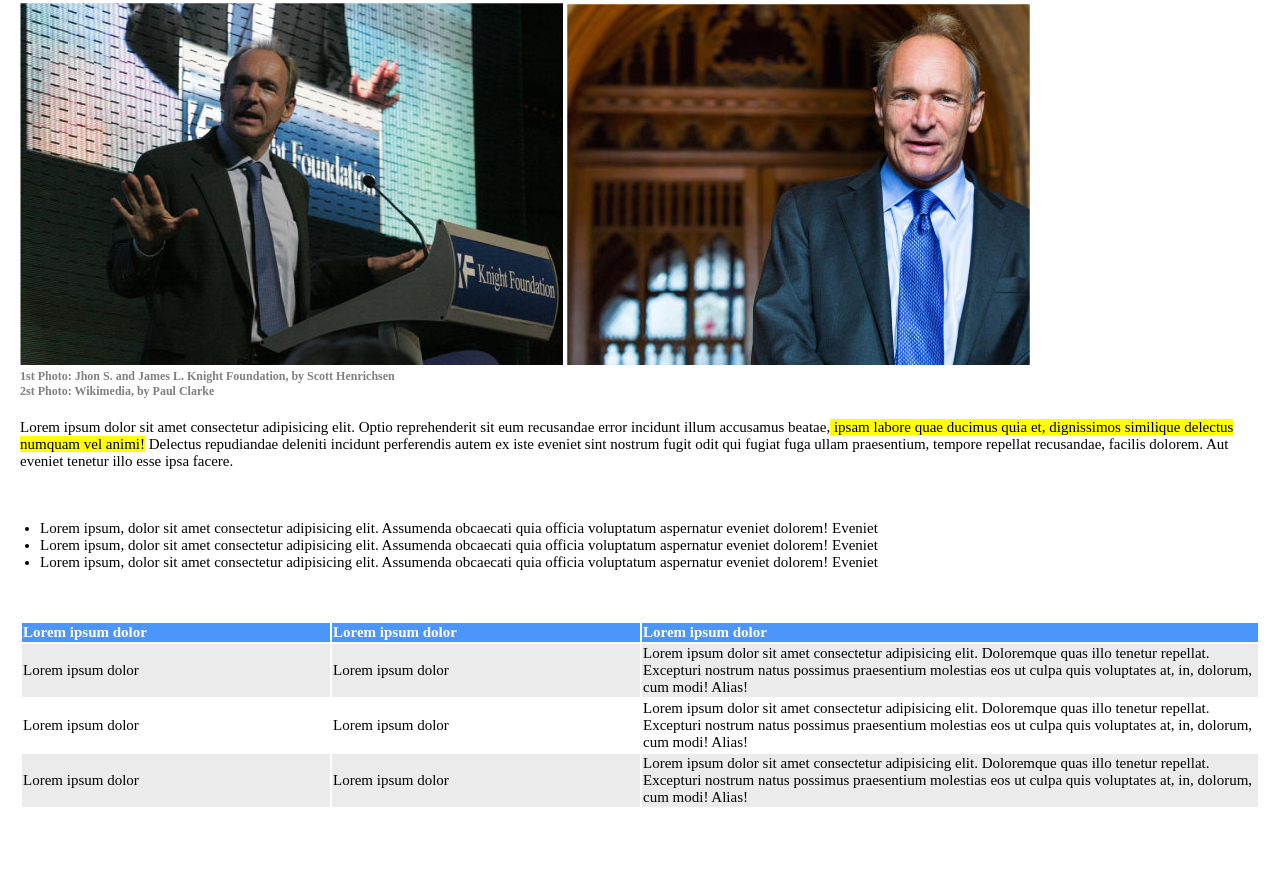
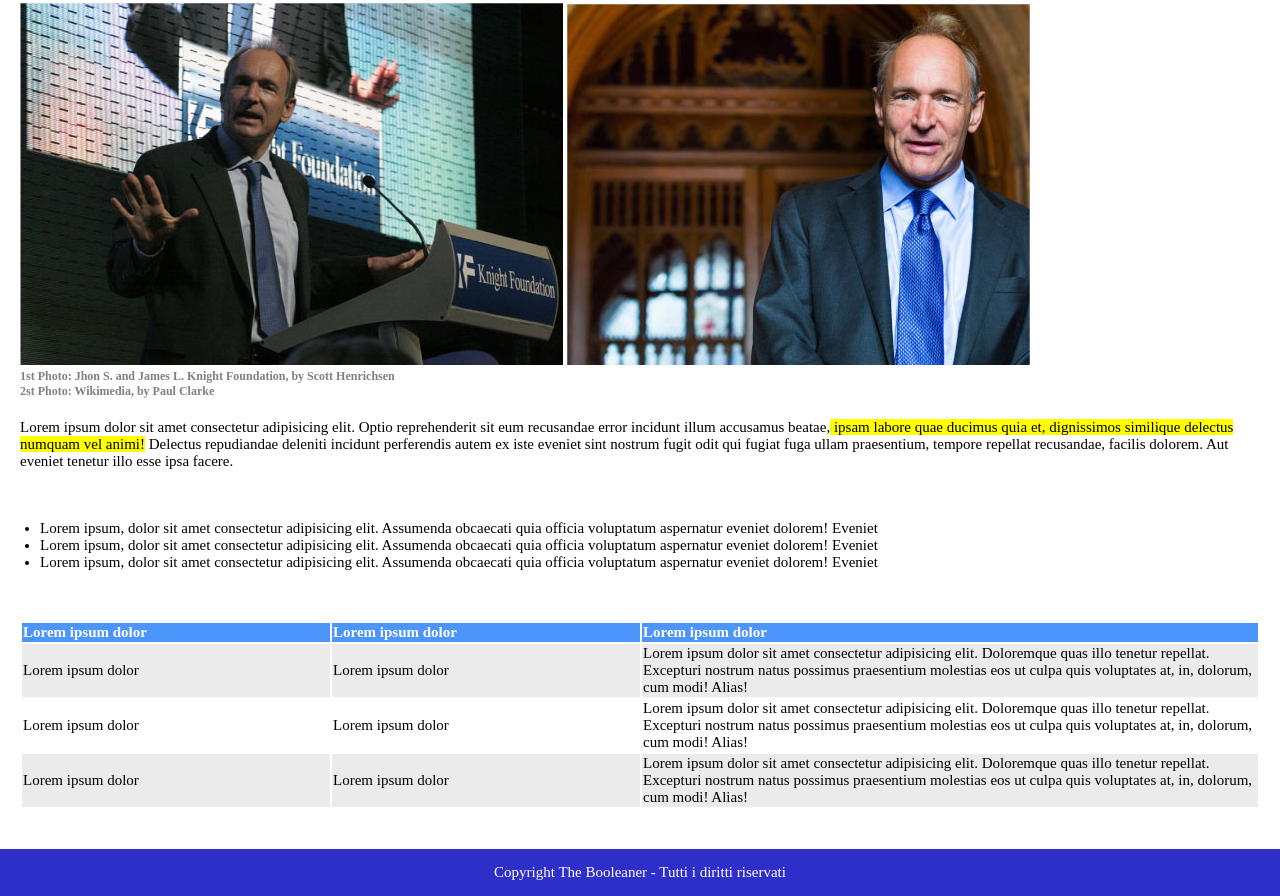
Before and after one commit to FrancescoDAmbrosio1/html-css-booleaner, a plain HTML site: page index.html in a window 1280 px wide. Shown: the part 333-1229 px from the top of the page. Before the commit the page ends 1162 px from the top, so only its background shows below. Drawn offline with Linux system fonts and the light colour scheme.

Commit message:
ADD: copyright in footer in index.html file and its layout in style.css file

```diff
--- a/css/style.css
+++ b/css/style.css
@@ -86,3 +86,10 @@
 .tabella-riga-pari{
     background-color: white;
 }
+.copyright{
+    margin-top: 40px;
+    background-color: rgb(46, 46, 200);
+    color: white;
+    text-align: center;
+    padding: 15px;
+}
--- a/index.html
+++ b/index.html
@@ -72,8 +72,8 @@
     </main>
     <!-- /main -->
     <!-- footer -->
-    <footer>
-
+    <footer class="copyright">
+        <span>Copyright The Booleaner - Tutti i diritti riservati</span>
     </footer>
     <!-- /footer -->
 </body>
```
